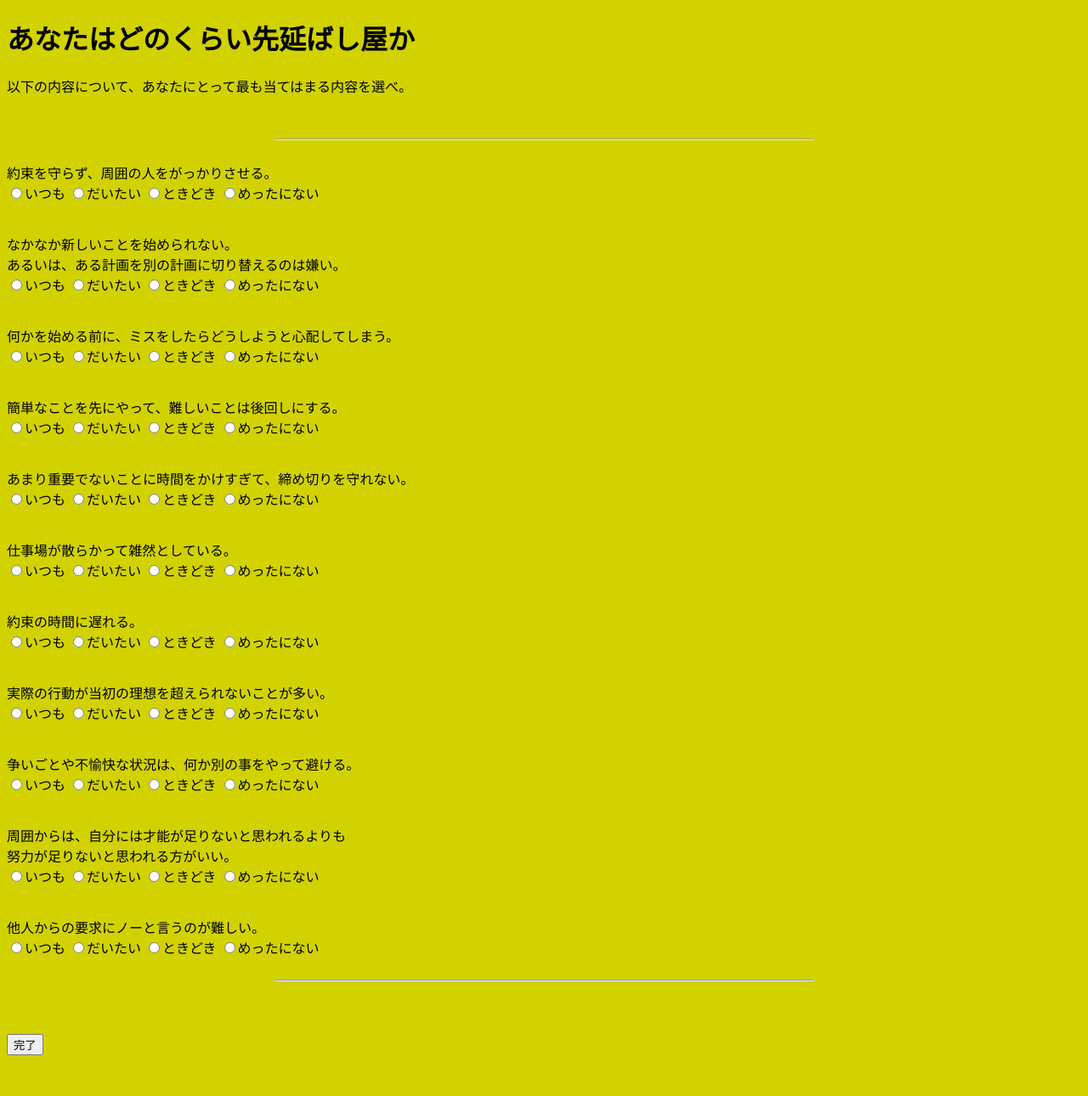
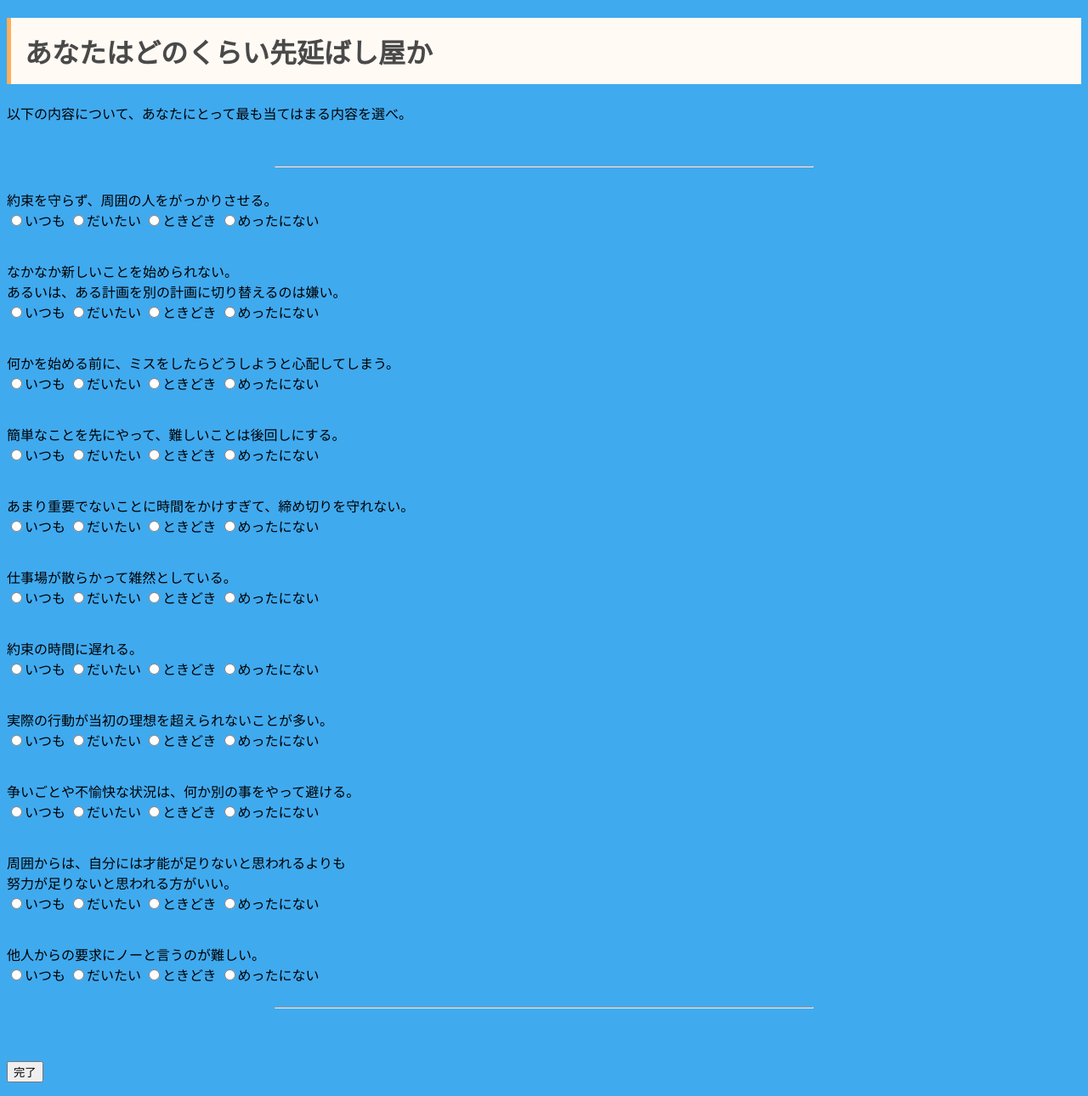
Before and after one commit to inamake/psychopath_bot, a Flask app: page /putOffTest in a window 1280 px wide. Shown: the whole page at 85% size. Before the commit the page ends 1242 px from the top, so only its background shows below. Run offline with Flask 2, Linux system fonts and the light colour scheme.

Commit message:
css追加(11/27)

```diff
--- a/static/stylesheet.css
+++ b/static/stylesheet.css
@@ -1,4 +1,11 @@
 body{
-    background-color: #D2D200;
+    background-color: #40AAEF;
 
 }
+
+h1{
+    padding: 0.5em;/*文字周りの余白*/
+    color: #494949;/*文字色*/
+    background: #fffaf4;/*背景色*/
+    border-left: solid 5px #ffaf58;/*左線（実線 太さ 色）*/
+}
```
